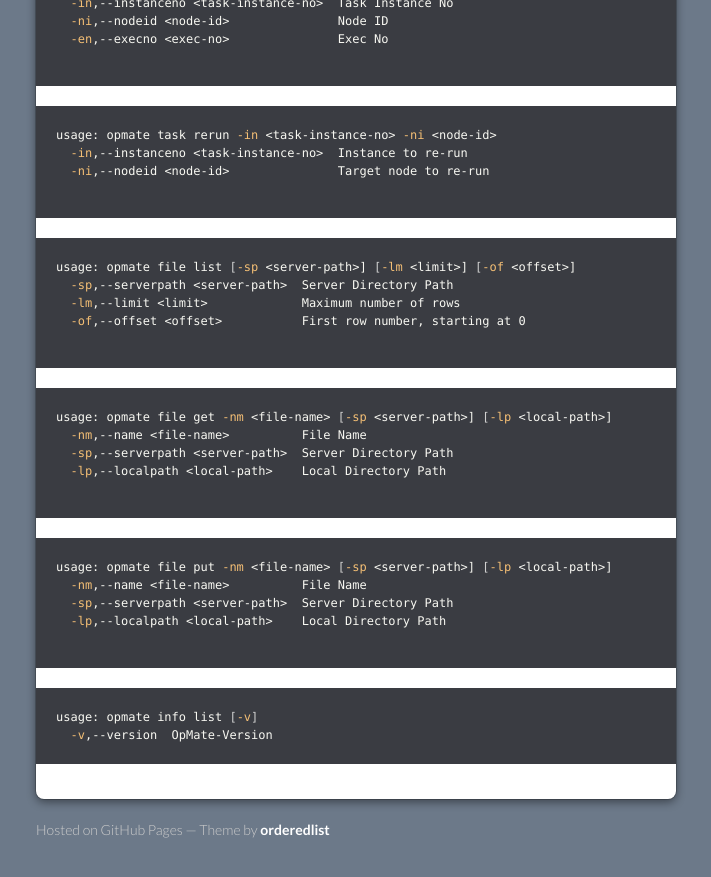
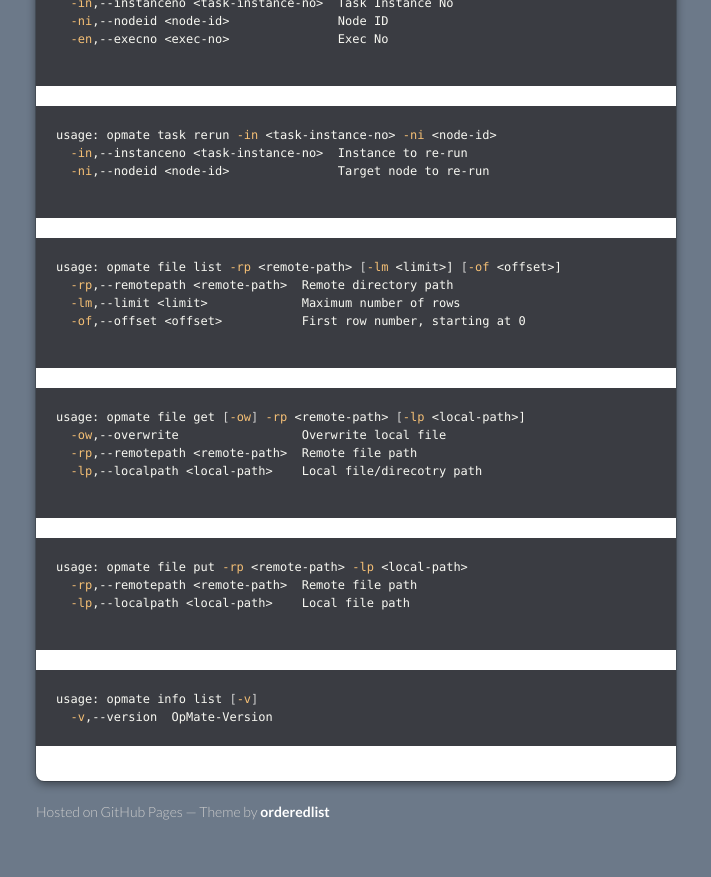
Before and after one commit to opmate/opmate.github.io, a Jekyll site: the page built from document/CliUsage.md, in a window 1280 px wide and 900 px high, scrolled down 10408 px. Shown: the top 877 px of the window, without its empty margins (284-995 px from the left). Built offline with Jekyll 4.4.1, drawn with Linux system fonts in a browser that asks for light colours; our own code applies the rules of GitHub Pages for plain Markdown files; a script that is not in the unit is left out; the repository's description, which GitHub fills in, is left out.

Commit message:
Update CliUsage.md

````diff
--- a/document/CliUsage.md
+++ b/document/CliUsage.md
@@ -566,26 +566,25 @@ usage: opmate task rerun -in <task-instance-no> -ni <node-id>
 ```
 
 ```bash
-usage: opmate file list [-sp <server-path>] [-lm <limit>] [-of <offset>]
-  -sp,--serverpath <server-path>  Server Directory Path
+usage: opmate file list -rp <remote-path> [-lm <limit>] [-of <offset>]
+  -rp,--remotepath <remote-path>  Remote directory path
   -lm,--limit <limit>             Maximum number of rows
   -of,--offset <offset>           First row number, starting at 0
 
 ```
 
 ```bash
-usage: opmate file get -nm <file-name> [-sp <server-path>] [-lp <local-path>]
-  -nm,--name <file-name>          File Name
-  -sp,--serverpath <server-path>  Server Directory Path
-  -lp,--localpath <local-path>    Local Directory Path
+usage: opmate file get [-ow] -rp <remote-path> [-lp <local-path>]
+  -ow,--overwrite                 Overwrite local file
+  -rp,--remotepath <remote-path>  Remote file path
+  -lp,--localpath <local-path>    Local file/direcotry path
 
 ```
 
 ```bash
-usage: opmate file put -nm <file-name> [-sp <server-path>] [-lp <local-path>]
-  -nm,--name <file-name>          File Name
-  -sp,--serverpath <server-path>  Server Directory Path
-  -lp,--localpath <local-path>    Local Directory Path
+usage: opmate file put -rp <remote-path> -lp <local-path>
+  -rp,--remotepath <remote-path>  Remote file path
+  -lp,--localpath <local-path>    Local file path
 
 ```
 
````
